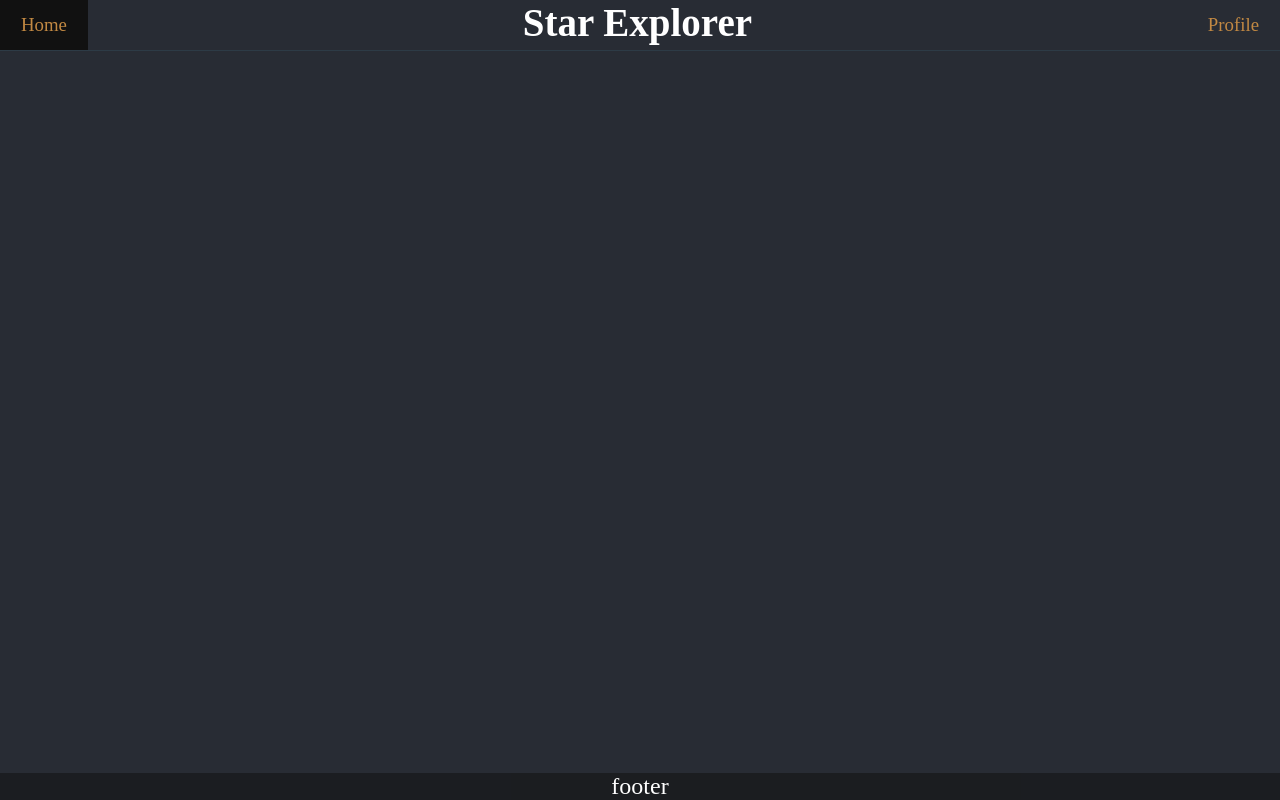
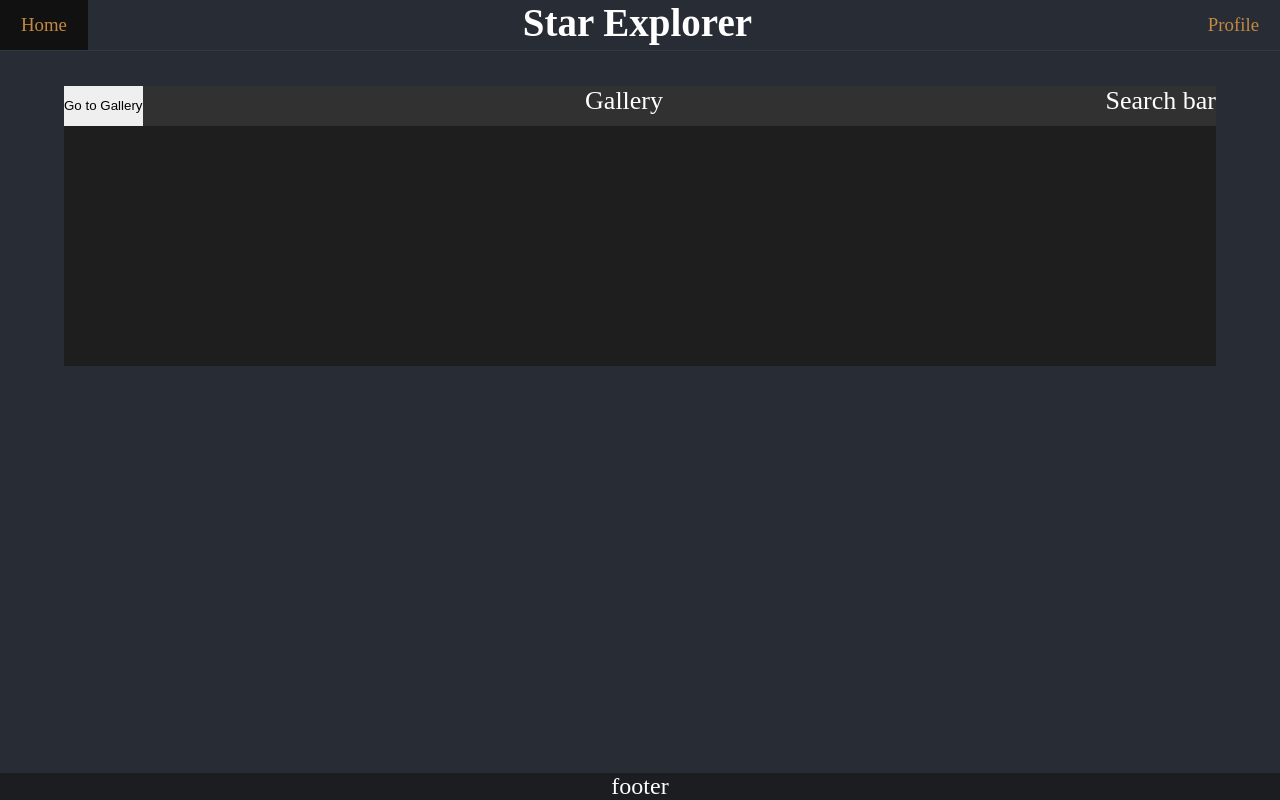
Before and after one commit to SheaDuffy13/T3A2-B_Star-Companion-App, a React (Create React App) app in the folder src/frontend/: page /gallery in a window 1280 px wide. Built offline with nearby package versions, Linux system fonts and the light colour scheme.

Commit message:
feat: content box and secondary nav bar

```diff
--- a/src/frontend/src/App.css
+++ b/src/frontend/src/App.css
@@ -16,6 +16,22 @@
   text-align: center;
 }
 
+.content-box {
+  width: 90vw;
+  height: 35vh;
+  background-color: #1e1e1e;
+  margin-top: 3%;
+
+}
+
+.content-box-title{
+  background-color: #313131;
+  width: 90vw;
+  height: 5vh;
+  display: flex;
+  justify-content:space-between;
+}
+
 
 /* ----FOOTER--------------------------------------------------------------- */
 footer {
--- a/src/frontend/src/App.js
+++ b/src/frontend/src/App.js
@@ -6,6 +6,7 @@ import { GalaxyHomePage } from './pages/GalaxyHomePage'
 import { StarSystemPage } from './pages/StarSystemPage'
 import { PlanetPage } from './pages/PlanetPage';
 import { ProfilePage } from './pages/ProfilePage'
+import { GalleryPage } from './pages/GalleryPage';
 
 function App() {
   return (
@@ -19,6 +20,7 @@ function App() {
               <Route path="planets" element={<PlanetPage />} />
           </Route>
           <Route path='profile' element={<ProfilePage />} />
+          <Route path='gallery' element={<GalleryPage />} />
         </Routes>
       </main>
       <Footer />
--- /dev/null
+++ b/src/frontend/src/components/ContentTitleBar.jsx
@@ -0,0 +1,17 @@
+import { useNavigate } from 'react-router-dom';
+
+export function ContentTitleBar({ title, onButtonClick }) {
+    const navigate = useNavigate();
+
+    function handleButtonClick() {
+    navigate('/gallery');
+    }
+
+    return (
+      <div className="content-box-title">
+        <button onClick={handleButtonClick}>Go to Gallery</button>
+        <p>{title}</p>
+        <p>Search bar</p>
+      </div>
+    );
+  }
--- a/src/frontend/src/pages/GalaxyHomePage.jsx
+++ b/src/frontend/src/pages/GalaxyHomePage.jsx
@@ -1,10 +1,18 @@
-
+import { ContentTitleBar } from '../components/ContentTitleBar';
 
 export function GalaxyHomePage(){
 
+
     return(
         <div>
-            <p>HomePage</p>
+            <div className="content-box">
+            <ContentTitleBar title="Star System" />
+            {/* <div className="content-box-title">
+                <button onClick={handleButtonClick}>Go to Gallery</button>
+                <p>Galaxy</p>
+                <p>Search bar</p>
+            </div> */}
+            </div>
         </div>
     )
 }
--- /dev/null
+++ b/src/frontend/src/pages/GalleryPage.jsx
@@ -0,0 +1,12 @@
+import { ContentTitleBar } from "../components/ContentTitleBar"
+
+export function GalleryPage(){
+
+    return(
+        <div>
+            <div className="content-box">
+            <ContentTitleBar title="Gallery" />
+            </div>
+        </div>
+    )
+}
```
